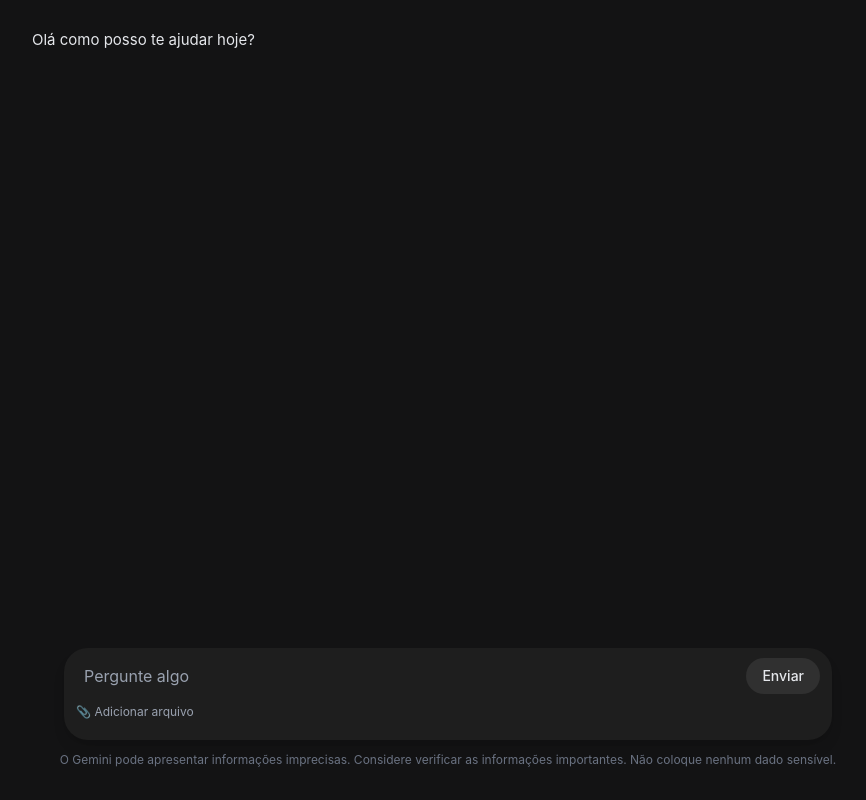
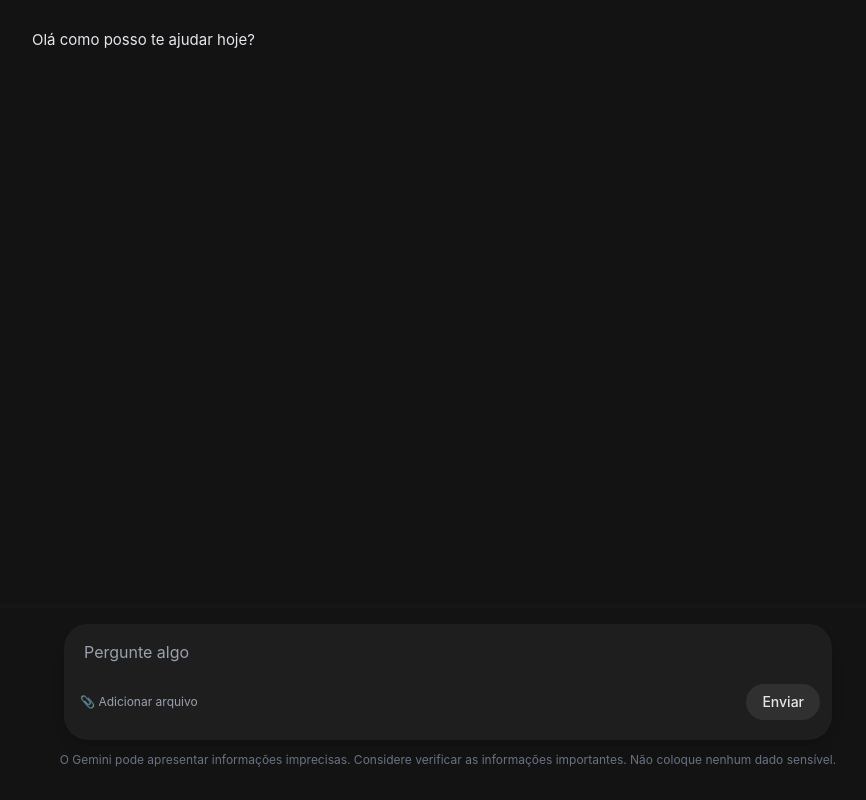
Before and after one commit to eduardogil-byte/Front-Chatbot, a React (Vite) app: page / in a window 1280 px wide. Shown: the whole page, without its empty margins (192-1058 px from the left). Built offline with nearby package versions, Linux system fonts and the light colour scheme.

Commit message:
melhorias

```diff
--- a/src/App.jsx
+++ b/src/App.jsx
@@ -5,28 +5,84 @@
   const [chatHistory, setChatHistory] = useState([
     { role: "bot", text: "Olá como posso te ajudar hoje?" },
   ]);
+  // const [fileHistory, setfileHistory] = useState([]);
 
-  const addNewMessage = (userText) => {
+  const API_URL = "http://localhost:8000";
+
+  const treinarAPI = async (formData) => {
+    console.log("dentro de api");
+
+    try {
+      const response = await fetch(`${API_URL}/treinar`, {
+        method: "POST",
+        body: formData,
+      });
+
+      const data = await response.json();
+      if (response.ok) {
+        console.log("Tudo certo");
+      } else {
+        console.log(`Erro: ${JSON.stringify(data.detail)} `);
+      }
+    } catch (e) {
+      console.error(`Erro: ${e}`);
+    }
+  };
+
+  const respostaAPI = async (pergunta) => {
+    console.log("dentro de resposta api");
+    try {
+      const response = await fetch(`${API_URL}/perguntar`, {
+        method: "POST",
+        headers: {
+          "Content-Type": "application/json",
+        },
+        body: JSON.stringify({ pergunta: pergunta }),
+      });
+
+      const data = await response.json();
+
+      if (response.ok) {
+        return data.resposta;
+      } else {
+        return "Erro reposta";
+      }
+    } catch (e) {
+      return `Erro: ${e}`;
+    }
+  };
+
+  const addNewMessage = async (userText, selectedFiles) => {
     const newUserMsg = { role: "user", text: userText };
-
     setChatHistory((prev) => [...prev, newUserMsg]);
 
+    if (selectedFiles.length > 0) {
+      const formData = new FormData();
+      for (let i = 0; i < selectedFiles.length; i++) {
+        formData.append("arquivos", selectedFiles[i]);
+      }
+      console.log("enviando arquivos");
+
+      treinarAPI(formData);
+    }
+
+    const reposta = await respostaAPI(userText);
     //conectar com a api
     setTimeout(() => {
-      const botReply = { role: "bot", text: "Mensagem automatica" };
+      const botReply = { role: "bot", text: `${reposta}` };
       setChatHistory((prev) => [...prev, botReply]);
     }, 1000);
   };
 
   return (
-    <div className="flex flex-col h-screen w-full bg-[#131314] font-sans">
+    <div className="flex flex-col h-screen w-full  bg-[#131314] font-sans">
       <div className="flex-1 overflow-y-auto p-4 w-full max-w-4xl mx-auto flex flex-col">
         {chatHistory.map((msg, index) => (
           <Message key={index} role={msg.role} text={msg.text} />
         ))}
       </div>
 
-      <div className="w-full p-4 pb-8">
+      <div className="w-full p-4 pb-8 bg-transparent shadow-lg shadow-olive-500">
         <Input onSendMessage={addNewMessage} />
         <p className="text-center text-xs text-gray-500 mt-3">
           O Gemini pode apresentar informações imprecisas. Considere verificar
--- a/src/components/Input.jsx
+++ b/src/components/Input.jsx
@@ -1,37 +1,101 @@
-import { useState } from "react";
+import { useRef, useState } from "react";
 
 function Input({ onSendMessage }) {
   const [input, setInput] = useState("");
+  const [selectedFiles, setSelectedFiles] = useState([]);
+
+  const textareaRef = useRef(null);
 
   const handleSend = () => {
     if (input.trim()) {
-      onSendMessage(input);
+      console.log(selectedFiles.length);
+      onSendMessage(input, selectedFiles);
+
       setInput("");
+      setSelectedFiles([]);
+
+      if (textareaRef.current) {
+        textareaRef.current.style.height = "auto";
+      }
+    }
+  };
+
+  const handleFileChange = (e) => {
+    if (e.target.files) {
+      const filesArray = Array.from(e.target.files);
+
+      setSelectedFiles((prev) => [...prev, ...filesArray]);
+    }
+  };
+
+  const removeFile = (indexToRemove) => {
+    setSelectedFiles((prev) =>
+      prev.filter((_, index) => index !== indexToRemove)
+    );
+  };
+
+  const handleChange = (e) => {
+    setInput(e.target.value);
+
+    if (textareaRef.current) {
+      textareaRef.current.style.height = "auto";
+      textareaRef.current.style.height = `${textareaRef.current.scrollHeight}px`;
+    }
+  };
+
+  const handleKeyDown = (e) => {
+    if (e.key === "Enter" && !e.shiftKey) {
+      e.preventDefault();
+      handleSend();
     }
   };
 
   return (
     <div className="flex flex-col w-full max-w-3xl mx-auto bg-[#1e1e1e] rounded-3xl pb-5 shadow-lg">
-      <div className="flex items-center gap-2 px-3 py-2">
-        <input
-          type="text"
+      {selectedFiles.length > 0 && (
+        <div className="flex flex-wrap gap-2 px-4 py-2">
+          {selectedFiles.map((file, index) => (
+            <div
+              key={index}
+              className="flex items-center gap-2 bg-[#303030] px-3 py-1.5 rounded-xl border border-[#404040]"
+            >
+              <span className="text-red-400 text-sm">📄</span>
+
+              <span
+                className="text-gray-200 text-sm truncate max-w-[150px]"
+                title={file.name}
+              >
+                {file.name}
+              </span>
+
+              <button
+                onClick={() => removeFile(index)}
+                className="text-gray-400 hover:text-white ml-1 text-lg leading-none mb-0.5"
+              >
+                &times;
+              </button>
+            </div>
+          ))}
+        </div>
+      )}
+
+      <div className="flex items-end gap-2 px-3 py-2">
+        <textarea
+          ref={textareaRef}
           value={input}
           placeholder="Pergunte algo"
-          onChange={(e) => setInput(e.target.value)}
-          className="flex-1 bg-transparent text-gray-200 outline-none placeholder-gray-400 p-2"
+          onChange={handleChange}
+          onKeyDown={handleKeyDown}
+          rows={1}
+          className="w-full bg-transparent text-gray-200 outline-none placeholder-gray-400 p-2 resize-none max-h-[200px] overflow-y-auto"
         />
-        <button
-          onClick={handleSend}
-          className="bg-[#303030] hover:bg-[#404040] text-gray-200 px-4 py-2 rounded-full transition-colors text-sm font-medium"
-        >
-          Enviar
-        </button>
       </div>
 
+      <div className="flex items-center justify-between px-3 mt-1">
         <div>
           <label
             htmlFor="file-upload"
-          className="text-xs text-gray-400 hover:text-gray-200 cursor-pointer flex items-center transition-colors px-3"
+            className="text-xs text-gray-400 hover:text-gray-200 cursor-pointer flex items-center transition-colors px-1"
           >
             📎 Adicionar arquivo
           </label>
@@ -41,7 +105,16 @@
             multiple
             accept=".pdf"
             className="hidden"
+            onChange={handleFileChange}
           />
+        </div>
+
+        <button
+          onClick={handleSend}
+          className="bg-[#303030] hover:bg-[#404040] text-gray-200 px-4 py-2 rounded-full transition-colors text-sm font-medium"
+        >
+          Enviar
+        </button>
       </div>
     </div>
   );
--- a/src/components/Message.jsx
+++ b/src/components/Message.jsx
@@ -6,7 +6,7 @@
       className={`flex w-full mb-4 ${isUser ? "justify-end" : "justify-start"}`}
     >
       <div
-        className={`max-w-[70%] px-4 py-3 rounded-2xl text-[15px] leading-relaxed
+        className={`max-w-[70%] px-4 py-3 rounded-2xl text-[15px] leading-relaxed break-words whitespace-pre-wrap
           ${
             isUser
               ? "bg-[#303030] text-white rounded-br-sm"
--- a/src/index.css
+++ b/src/index.css
@@ -1,115 +1,24 @@
 @import "tailwindcss";
 
-
-/* :root {
-  --text: #6b6375;
-  --text-h: #08060d;
-  --bg: #fff;
-  --border: #e5e4e7;
-  --code-bg: #f4f3ec;
-  --accent: #aa3bff;
-  --accent-bg: rgba(170, 59, 255, 0.1);
-  --accent-border: rgba(170, 59, 255, 0.5);
-  --social-bg: rgba(244, 243, 236, 0.5);
-  --shadow:
-    rgba(0, 0, 0, 0.1) 0 10px 15px -3px, rgba(0, 0, 0, 0.05) 0 4px 6px -2px;
-
-  --sans: system-ui, 'Segoe UI', Roboto, sans-serif;
-  --heading: system-ui, 'Segoe UI', Roboto, sans-serif;
-  --mono: ui-monospace, Consolas, monospace;
-
-  font: 18px/145% var(--sans);
-  letter-spacing: 0.18px;
-  color-scheme: light dark;
-  color: var(--text);
-  background: var(--bg);
-  font-synthesis: none;
-  text-rendering: optimizeLegibility;
-  -webkit-font-smoothing: antialiased;
-  -moz-osx-font-smoothing: grayscale;
-
-  @media (max-width: 1024px) {
-    font-size: 16px;
-  }
+::-webkit-scrollbar {
+  width: 8px;
+  height: 8px;
 }
 
-@media (prefers-color-scheme: dark) {
-  :root {
-    --text: #9ca3af;
-    --text-h: #f3f4f6;
-    --bg: #16171d;
-    --border: #2e303a;
-    --code-bg: #1f2028;
-    --accent: #c084fc;
-    --accent-bg: rgba(192, 132, 252, 0.15);
-    --accent-border: rgba(192, 132, 252, 0.5);
-    --social-bg: rgba(47, 48, 58, 0.5);
-    --shadow:
-      rgba(0, 0, 0, 0.4) 0 10px 15px -3px, rgba(0, 0, 0, 0.25) 0 4px 6px -2px;
-  }
-
-  #social .button-icon {
-    filter: invert(1) brightness(2);
-  }
+::-webkit-scrollbar-track {
+  background: transparent;
 }
 
-body {
-  margin: 0;
+::-webkit-scrollbar-thumb {
+  background: #404040;
+  border-radius: 10px;
 }
 
-#root {
-  width: 1126px;
-  max-width: 100%;
-  margin: 0 auto;
-  text-align: center;
-  border-inline: 1px solid var(--border);
-  min-height: 100svh;
-  display: flex;
-  flex-direction: column;
-  box-sizing: border-box;
+::-webkit-scrollbar-thumb:hover {
+  background: #606060;
 }
 
-h1,
-h2 {
-  font-family: var(--heading);
-  font-weight: 500;
-  color: var(--text-h);
+* {
+  scrollbar-width: thin;
+  scrollbar-color: #404040 transparent;
 }
-
-h1 {
-  font-size: 56px;
-  letter-spacing: -1.68px;
-  margin: 32px 0;
-  @media (max-width: 1024px) {
-    font-size: 36px;
-    margin: 20px 0;
-  }
-}
-h2 {
-  font-size: 24px;
-  line-height: 118%;
-  letter-spacing: -0.24px;
-  margin: 0 0 8px;
-  @media (max-width: 1024px) {
-    font-size: 20px;
-  }
-}
-p {
-  margin: 0;
-}
-
-code,
-.counter {
-  font-family: var(--mono);
-  display: inline-flex;
-  border-radius: 4px;
-  color: var(--text-h);
-}
-
-code {
-  font-size: 15px;
-  line-height: 135%;
-  padding: 4px 8px;
-  background: var(--code-bg);
-}
- */
```
Also changed, not shown: 1 other file (tests, documents, lock files or other folders). Lines whose indentation alone changed are shown as unchanged.
